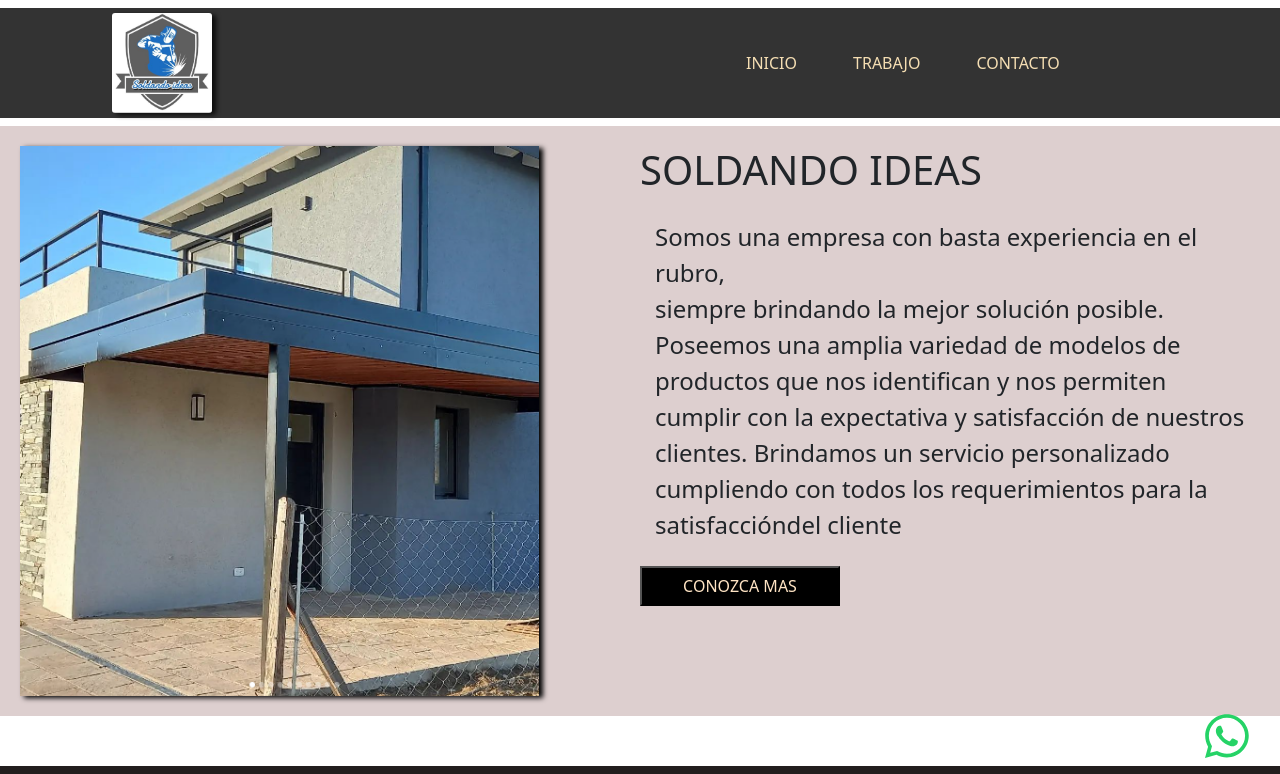
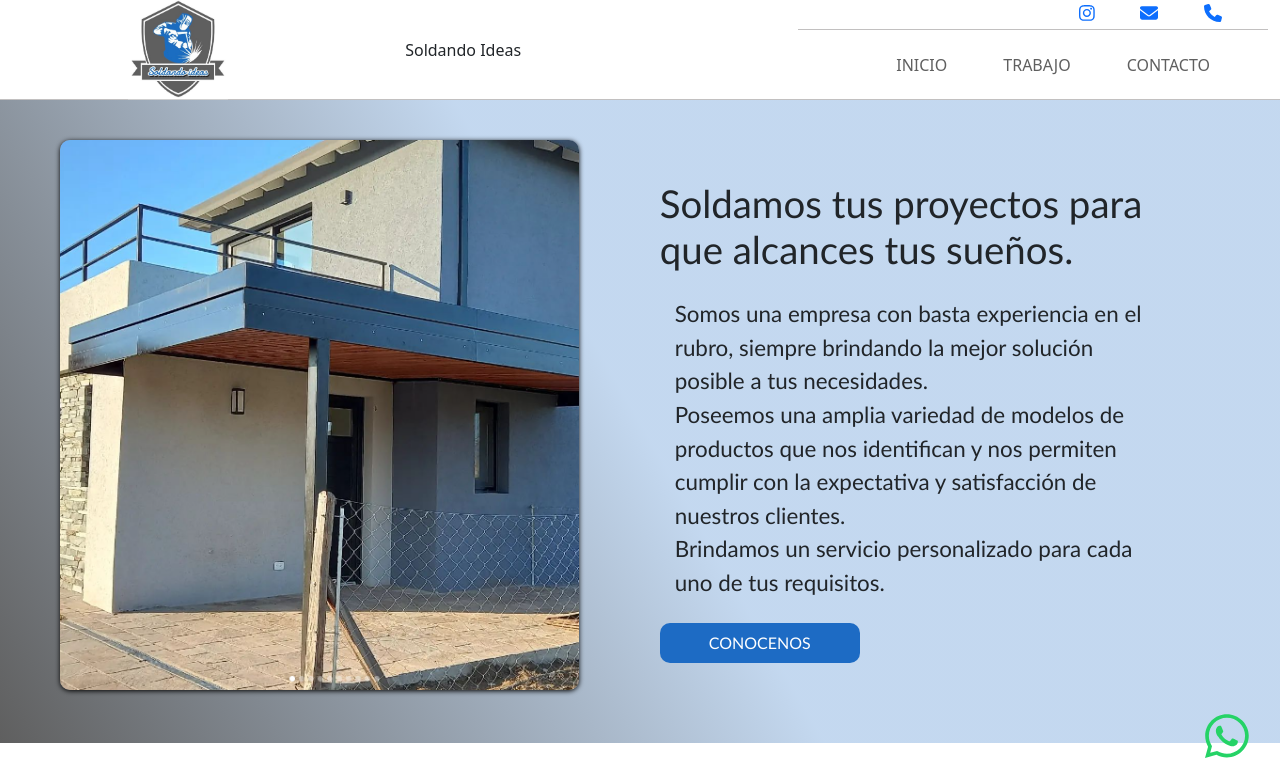
Before and after one commit to LeanRamirez/Soldando-Ideas, a React (Vite) app: page / in a window 1280 px wide. Shown: the top 774 px of the page. Built offline with nearby package versions, Linux system fonts and the light colour scheme.

Commit message:
styles home - navbar

```diff
--- a/package.json
+++ b/package.json
@@ -27,6 +27,6 @@
     "eslint-plugin-react": "^7.34.1",
     "eslint-plugin-react-hooks": "^4.6.0",
     "eslint-plugin-react-refresh": "^0.4.6",
-    "vite": "^5.2.0"
+    "vite": "^5.2.11"
   }
 }
--- a/src/components/inicio/inicio.jsx
+++ b/src/components/inicio/inicio.jsx
@@ -10,13 +10,13 @@ const Inicio=()=>{
                 <img src={img} alt="img" />
             </div>
             <div className={style.parrafo}>
-                <h1>SOLDANDO IDEAS</h1>
-                <h2>Somos una empresa con basta experiencia en el rubro,<br/> siempre brindando la mejor solución posible.<br/>
-                    Poseemos una amplia variedad de modelos de productos que nos identifican y nos permiten cumplir con la expectativa y satisfacción de nuestros clientes.
-                    Brindamos un servicio personalizado cumpliendo con todos los requerimientos para la satisfaccióndel cliente
+                <h1>Soldamos tus proyectos para que alcances tus sueños.</h1>
+                <h2>Somos una empresa con basta experiencia en el rubro, siempre brindando la mejor solución posible a tus necesidades. <br />
+                    Poseemos una amplia variedad de modelos de productos que nos identifican y nos permiten cumplir con la expectativa y satisfacción de nuestros clientes. <br />
+                    Brindamos un servicio personalizado para cada uno de tus requisitos.
                 </h2>
                 <a href="#contacto" >
-                    <button>CONOZCA MAS</button>
+                    <button>CONOCENOS</button>
                 </a>
             </div>
 
--- a/src/components/inicio/inicio.module.css
+++ b/src/components/inicio/inicio.module.css
@@ -2,29 +2,36 @@
     display: flex;
     flex-direction: column;
     align-items: center;
-    padding: 20px;
-    background-color: rgb(221, 207, 207);
+    padding: 40px;
+    background: rgb(29,107,196);
+background: linear-gradient(240deg, rgba(29,107,196,0.2623643207282913) 50%, rgba(95,95,95,1) 100%);
 }
 
 .container img{
     width: 100%;
     display: block;
     height: 550px;
-    box-shadow: 4px 2px 5px black;
+    border-radius: 10px;
+    box-shadow:0px 1px 5px #000;
 }
 
 .parrafo{
     text-align: center;
     margin-bottom: 20px;
+    padding: 40px;
+    font-family: 'Gill Sans', 'Gill Sans MT', Calibri, 'Trebuchet MS', sans-serif;
+    display: flex;
+    flex-direction: column;
+    justify-content: space-around;
 }
 
 .parrafo h1{
-    font-size: 2.5em;
+    font-size: 2.4em;
     margin-bottom: 10px;
     /* text-align: center; */
 }
 .parrafo h2{
-    font-size: 1.5em;
+    font-size: 1.4em;
     line-height: 1.5;
     padding: 15px;
 }
@@ -32,15 +39,17 @@
 .parrafo button{
     width: 200px;
     height: 40px;
-    background-color: black;
-    color: bisque;
+    background-color: #1d6bc4;
+    border: none;
+    border-radius: 10px;
+    color: #fff;
 }
 
 @media screen and  (min-width: 768px){
 
     .container{
         flex-direction: row;
-        justify-content: space-between;
+        justify-content: space-around;
         align-items: flex-start;
     }
 
--- a/src/components/navBar/navBar.jsx
+++ b/src/components/navBar/navBar.jsx
@@ -1,14 +1,17 @@
 import React from "react";
-
 import style from "./navBar.module.css";
-
 import logo from "../../assets/logo.png";
+import { FontAwesomeIcon } from '@fortawesome/react-fontawesome';
+import { faInstagram } from '@fortawesome/free-brands-svg-icons';
+import { faEnvelope, faPhone } from "@fortawesome/free-solid-svg-icons";
 
 const NavBar =()=>{
 
   return(
-    <nav className="navbar navbar-expand-md navbar-dark">
+    <>
+    <nav className={`navbar navbar-expand-md ${style.navbar}`}>
       <div className={`container-fluid ${style.container}`}>
+        <div className={style.containerLogo}>
         <a className="navbar-brand">
           <img className={style.logo} src={logo} alt="logo"/>
         </a>
@@ -21,12 +24,27 @@ const NavBar =()=>{
         aria-label="Toggle navigation"
         >
           <span className="navbar-toggler-icon">
-
           </span>
         </button>
+        </div>
+        <div className="nameTitle">Soldando Ideas</div>
+
+        <div className={style.containerMenu}>
+          <div className={style.socialMenu}>
+              <div className={style.socialContainer}>
+              <a href="https://www.instagram.com/soldandoideas_herreria/" target="_blank" rel="noopener noreferrer">
+              <FontAwesomeIcon className={style.icon} icon={faInstagram}/>
+            </a>
+            <a href="https://www.instagram.com/soldandoideas_herreria/" target="_blank" rel="noopener noreferrer">
+              <FontAwesomeIcon className={style.icon} icon={faEnvelope}/>
+            </a>
+            <a href="https://www.instagram.com/soldandoideas_herreria/" target="_blank" rel="noopener noreferrer">
+              <FontAwesomeIcon className={style.icon} icon={faPhone}/>
+            </a>
+              </div>
+            </div>
 
             <div className={`collapse navbar-collapse ${style.menu}`} id="navbarToggler">
-
             <ul className="navbar-nav">
               <li className="nav-item">
                 <a className="nav-link"
@@ -43,7 +61,11 @@ const NavBar =()=>{
           </div>
 
         </div>
+
+      </div>
 </nav>
+    </>
+
   )
 }
 
--- a/src/components/navBar/navBar.module.css
+++ b/src/components/navBar/navBar.module.css
@@ -1,19 +1,42 @@
 .container{
-  background-color: #333;
   width: 100vw;
 }
 
+.socialMenu {
+  width: 100%;
+  height: 30px;
+  display: flex;
+  justify-content: flex-end;
+  border-bottom: 0.5px solid #c2c0c0;
+}
+.socialContainer {
+  width: 50%;
+  display: flex;
+  justify-content: space-evenly;
+  align-items: center;
+}
+.navbar {
+  /*box-shadow:0px 5px 7px #a0a0a0; */
+  height: 100px;
+  position: sticky;
+  border-bottom: 0.5px solid #c2c0c0;
+}
+.menu {
+  display: flex;
+  justify-content: flex-end;
+  height: 70px;
+}
 .menu ul{
-  margin-left: 50%;
+  margin: auto 50px;
 }
 
 .menu a{
-  color: wheat;
+  color: #5f5f5f ;
   margin-left: 40px;
 }
 
 .menu a:hover{
-  color: antiquewhite;
+  color: #1d6bc4;
   text-decoration: underline;
 }
 
@@ -21,7 +44,14 @@
 .logo{
   width: 100px;
   height: 100px;
-  box-shadow: 4px 2px 5px rgb(12, 12, 12);
-  border-radius: 3px;
   margin-left: 100%;
 }
+
+.icon {
+  height: 18px;
+}
+.nameTitle {
+  font-family: 'Gill Sans', 'Gill Sans MT', Calibri, 'Trebuchet MS', sans-serif;
+  font-size: 24px;
+  background-color: rebeccapurple;
+}
```
Also changed, not shown: 1 other file (tests, documents, lock files or other folders). Lines whose indentation alone changed are shown as unchanged.
